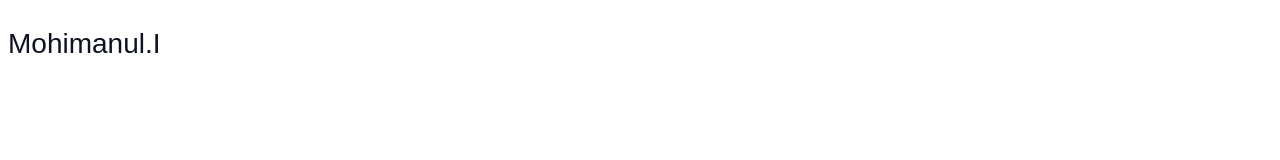
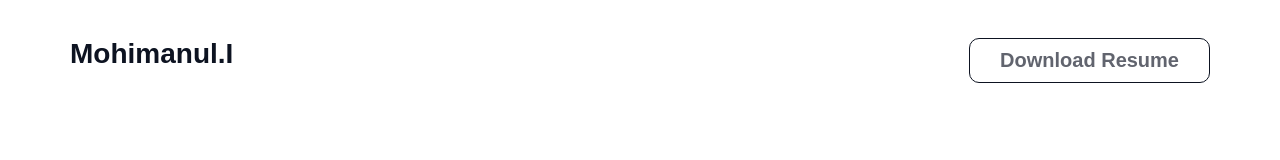
Before and after one commit to mohimanul15/ph-1st-assignment, a plain HTML site: page index.html in a window 1280 px wide. Drawn offline with Linux system fonts and the light colour scheme; a web font is replaced by a local one.

Commit message:
google font added

```diff
--- a/index.html
+++ b/index.html
@@ -11,12 +11,12 @@
 </head>
 <body>
     <header>
-        <nav>
+        <nav class="main-nav">
             <div class="nav-logo">
                 <p class="web-logo-text">Mohimanul.I</p>
             </div>
             <div class="nav-button">
-
+                <button class="btn">Download Resume</button>
             </div>
         </nav>
     </header>
--- a/styles/style.css
+++ b/styles/style.css
@@ -1,7 +1,34 @@
 /* Main Css File */
+*{
+    padding: 0px;
+    margin: 0px;
+}
+
+header{
+    max-width: 1140px;
+    margin: 38px auto;
+}
+
+.btn{
+    font-family: "Azeret Mono", sans-serif;
+    font-size: 20px;
+    color:#0D1321a7;
+    padding: 10px 30px;
+    font-weight: 700;
+    background-color: transparent;
+    border: 1px solid #0D1321;
+    border-radius: 10px;
+}
+
+.main-nav{
+    display: flex;
+    justify-content: space-between;
+}
+
+
 .web-logo-text{
     font-family: "Azeret Mono", sans-serif;
-    font-weight: extrabold;
+    font-weight: 900;
     color: #0D1321;
     font-size: 28px;
 }
```
